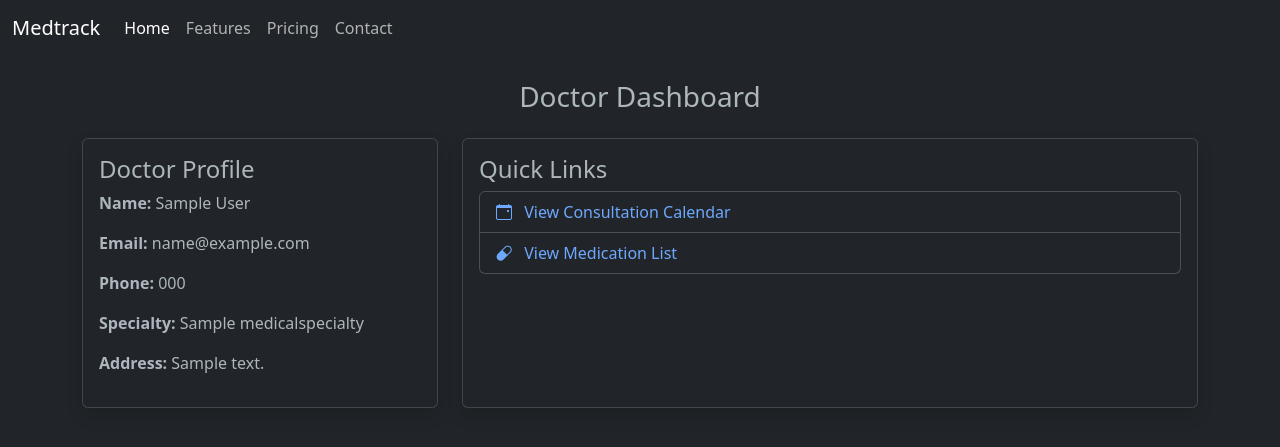
After one commit to Daddycode11/MedTrack, a Django app: template medtrack/templates/consultations/doctor_dashboard.html in a window 1280 px wide. The commit adds this page. Shown: the top 447 px of the page. Run offline with Django 5.2, Linux system fonts and the light colour scheme; the template is opened without the code that fills it: values that come from a table or form of the project are taken from there, others are empty; tables that the repository leaves empty hold one stand-in row (values such as "Sample post").

Commit message:
Create doctor dashboard

```diff
--- a/medtrack/consultations/urls.py
+++ b/medtrack/consultations/urls.py
@@ -4,6 +4,8 @@ from . import views
 app_name = 'consultations'
 
 urlpatterns = [
-    path('calendar/', views.consultation_calendar, name='consultation_calendar'),
+    path('doctor-dashboard', views.doctor_dashboard, name='doctor_dashboard'),
+    path('calendar/', views.all_consultations, name='consultation_calendar'),
+    path('calendar-physician/<int:physician_id>/', views.consultations_by_physician, name='consultation_calendar_physician'),
     # Other URLs...
 ]
--- /dev/null
+++ b/medtrack/templates/consultations/doctor_dashboard.html
@@ -0,0 +1,48 @@
+{% extends "base.html" %}
+
+{% block title %}
+Doctor Dashboard
+{% endblock %}
+
+{% block content %}
+<div class="container mt-4">
+    <h1 class="h3 text-center mb-4">Doctor Dashboard</h1>
+    <div class="row">
+        <!-- Left Column: Doctor Profile -->
+        <div class="col-md-4">
+            <div class="card shadow h-100">
+                <div class="card-body">
+                    <h4 class="card-title">Doctor Profile</h4>
+                    <p><strong>Name:</strong> {{ physician.username.first_name }} {{ physician.username.last_name }}</p>
+                    <p><strong>Email:</strong> {{ physician.username.email }}</p>
+                    <p><strong>Phone:</strong> {{ physician.phone_number }}</p>
+                    <p><strong>Specialty:</strong> {{ physician.specialty.name }}</p>
+                    <p><strong>Address:</strong> {{ physician.address }}</p>
+                </div>
+            </div>
+        </div>
+
+        <!-- Right Column: Links -->
+        <div class="col-md-8">
+            <div class="card shadow h-100">
+                <div class="card-body">
+                    <h4 class="card-title">Quick Links</h4>
+                    <ul class="list-group">
+                        <li class="list-group-item">
+                            <a href="{% url 'consultations:consultation_calendar_physician' physician.id %}"
+                            class="text-decoration-none">
+                                <i class="bi bi-calendar-event pe-2"></i> View Consultation Calendar
+                            </a>
+                        </li>
+                        <li class="list-group-item">
+                            <a href="#" class="text-decoration-none">
+                                <i class="bi bi-capsule pe-2"></i> View Medication List
+                            </a>
+                        </li>
+                    </ul>
+                </div>
+            </div>
+        </div>
+    </div>
+</div>
+{% endblock %}
--- a/medtrack/templates/index.html
+++ b/medtrack/templates/index.html
@@ -35,7 +35,7 @@ Home - Medtrack
                     <i class="bi bi-capsule-pill display-4"></i>
                     <h5 class="card-title mt-3">Doctor Dashboard</h5>
                     <p class="card-text">View and manage your appointments and patient records.</p>
-                    <a href="/doctor-dashboard" class="btn btn-primary">Go to Doctor Dashboard</a>
+                    <a href="{% url 'consultations:doctor_dashboard' %}" class="btn btn-primary">Go to Doctor Dashboard</a>
                 </div>
             </div>
         </div>
```
Also changed, not shown: medtrack/consultations/views.py (+48 -4 lines).
